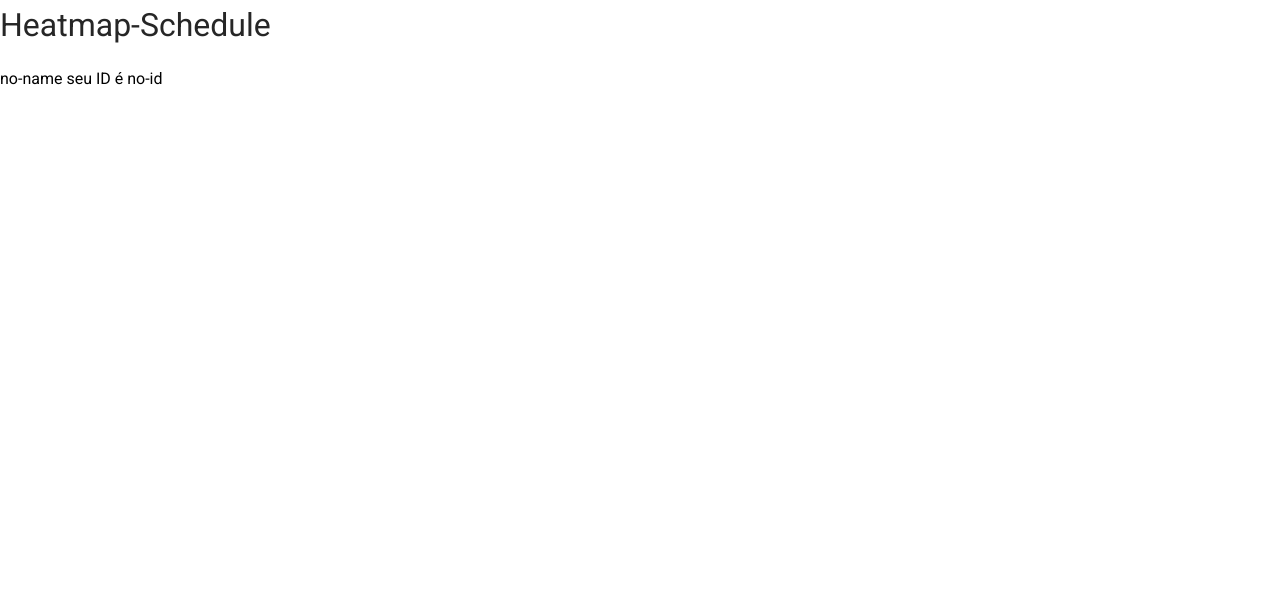
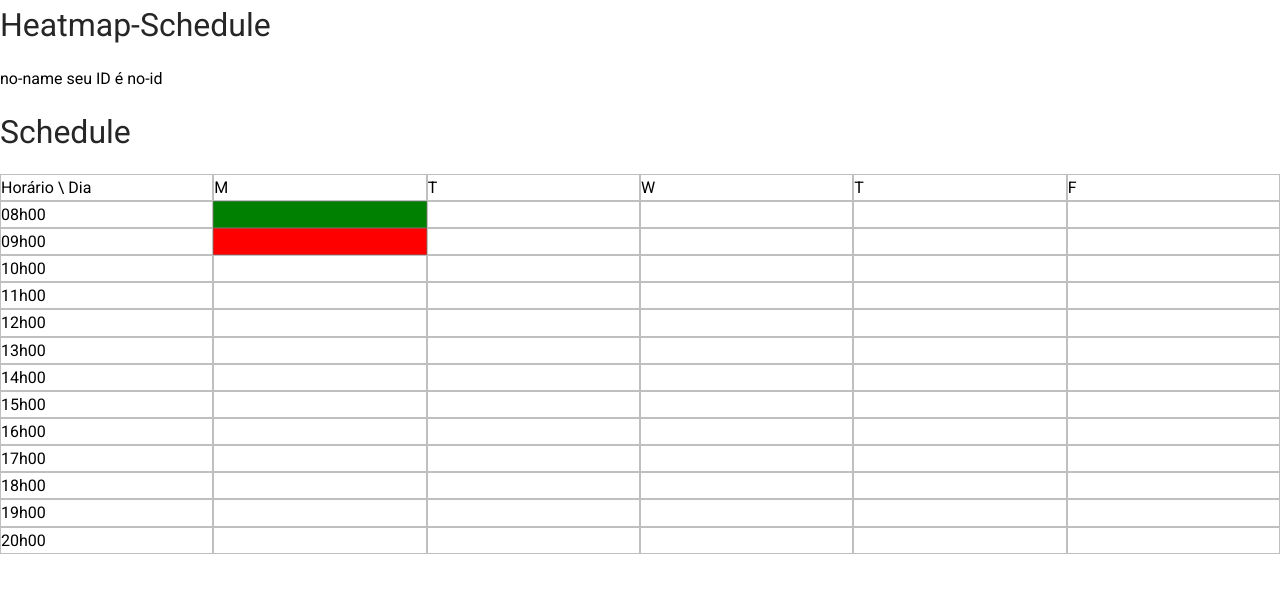
Before and after one commit to yudi-azvd/boramarcar, a React (Vite) app: page /dashboard in a window 1280 px wide. Shown: the top 592 px of the page. Built offline with nearby package versions, Linux system fonts and the light colour scheme; no server answers.

Commit message:
schedule shows colored timebox based on day and time availability data; still needs work

```diff
--- /dev/null
+++ b/src/components/Schedule/index.tsx
@@ -0,0 +1,47 @@
+import { Container, Timebox } from "./style"
+
+export type Day = 'Sunday' | 'Monday' | 'Tuesday' | 'Wednesday' | 'Thursday' | 'Friday' | 'Saturday'
+
+export interface ScheduleProps {
+  data: {
+    times: string[], // 08h, 09h, 10h, ..., 22h
+    days: Day[] // segunda, terça, quarta, ...
+    values: {
+      // segunda-08h00: busy, segunda-09h00: available, ...
+      [key: string]: 'available' | 'busy' | undefined
+    }
+  }
+}
+
+
+const Schedule: React.FC<ScheduleProps> = ({ data }) => {
+  const { days, times, values } = data
+
+  return (
+    <>
+      <h1>Schedule</h1>
+
+      <Container>
+        <div id="top-left-corner">Horário \ Dia </div>
+
+        {days.map(day => (
+          // se a tela for muito pequena, mostrar apenas a primeira letra
+          <div className="day" key={`day-time-${day}`}> {day[0]} </div>
+        ))}
+
+        {times.map(time => {
+          return (
+            [<div className="time" key={time}> {time} </div>]
+              .concat(days.map(day => (
+                <Timebox
+                  key={`${day}-${time}`}
+                  value={values[`${day}-${time}`]}
+                />
+              ))))
+        })}
+      </Container>
+    </>
+  )
+}
+
+export default Schedule
--- /dev/null
+++ b/src/components/Schedule/style.ts
@@ -0,0 +1,30 @@
+import styled from "styled-components";
+
+export const Container = styled.div`
+  display: grid;
+  grid-template-columns: repeat(6, 1fr);
+  grid-template-rows: repeat(13, 1fr);
+
+  > div {
+    border: 1px solid #77777778;
+  }
+
+  .times-days {
+    background: red;
+  }
+`
+
+export interface TimeboxProps {
+  value: 'busy' | 'available' | undefined
+}
+
+const valueToColor = {
+  busy: 'red',
+  available: 'green',
+}
+
+export const Timebox = styled.div<TimeboxProps>`
+  background: ${props => props.value
+  ? valueToColor[props.value]
+  : 'white'};
+`
--- a/src/pages/Dashboard/index.tsx
+++ b/src/pages/Dashboard/index.tsx
@@ -1,8 +1,60 @@
+import Schedule, { Day, ScheduleProps } from "@/components/Schedule"
 import { useSocket } from "@/hooks/socket"
 import { Tooltip } from "antd"
 
+const times = [
+  '08h00',
+  '09h00',
+  '10h00',
+  '11h00',
+  '12h00',
+  '13h00',
+  '14h00',
+  '15h00',
+  '16h00',
+  '17h00',
+  '18h00',
+  '19h00',
+  '20h00',
+]
+
+const days = [
+  'Monday',
+  'Tuesday',
+  'Wednesday',
+  'Thursday',
+  'Friday',
+] as Day[]
+
+const values = {
+  'Monday-08h00': 'available' as 'available' | 'busy' | undefined,
+  'Monday-09h00': 'busy' as 'available' | 'busy' | undefined
+}
+
+const data: ScheduleProps = {
+  data: {
+    days,
+    times,
+    values
+  }
+} // pq não funciona????
+
+
 const Dashboard: React.FC = () => {
   const { user } = useSocket()
+
+  // const {room} = useRoom()
+  /**
+   * room: {
+   *  id: string
+   *  owner: User | string (username|id)
+   *  participants: User[]
+   *  linkToShare: string
+   * }
+   */
+
+  console.log({data});
+
 
   return (
     <div>
@@ -11,6 +63,8 @@ const Dashboard: React.FC = () => {
         <p>{user?.name} seu ID é {user?.id}</p>
         {user?.isOwner ?? <span>Você é o dono da sala</span>}
       </Tooltip>
+
+      <Schedule data={{days, times, values}} />
     </div>
   )
 }
```
